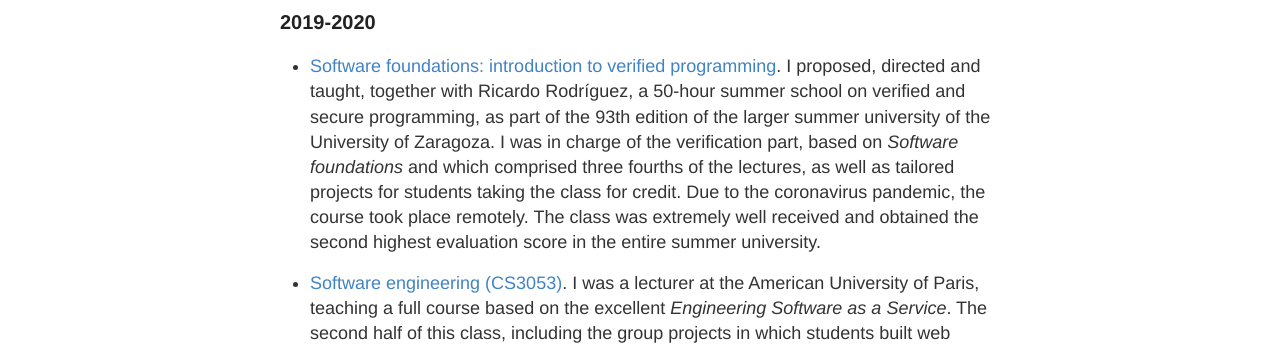
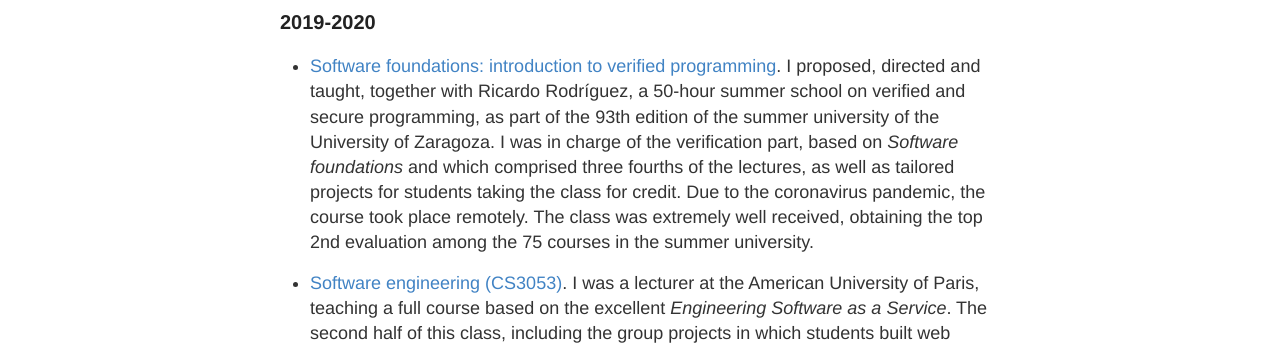
Before and after one commit to robblanco/robblanco.github.io, a Jekyll site: the page built from teaching.md, in a window 1280 px wide. Shown: the part 865-1210 px from the top of the page. Built offline with Jekyll 4.4.1, drawn with Linux system fonts in a browser that asks for light colours.

Commit message:
A bit more detail on the evaluations

```diff
--- a/teaching.md
+++ b/teaching.md
@@ -41,12 +41,12 @@ and secure programming course.
 * [Software foundations: introduction to verified programming](/teaching/unizar2020/).
   I proposed, directed and taught, together with Ricardo Rodríguez, a 50-hour
   summer school on verified and secure programming, as part of the 93th edition
-  of the larger summer university of the University of Zaragoza. I was in
-  charge of the verification part, based on *Software foundations* and which
-  comprised three fourths of the lectures, as well as tailored projects for
-  students taking the class for credit. Due to the coronavirus pandemic, the
-  course took place remotely. The class was extremely well received and obtained
-  the second highest evaluation score in the entire summer university.
+  of the summer university of the University of Zaragoza. I was in charge of
+  the verification part, based on *Software foundations* and which comprised
+  three fourths of the lectures, as well as tailored projects for students
+  taking the class for credit. Due to the coronavirus pandemic, the course took
+  place remotely. The class was extremely well received, obtaining the top 2nd
+  evaluation among the 75 courses in the summer university.
 
 * [Software engineering (CS3053)](https://catalog.aup.edu/course/cs3053/spring-2020).
   I was a lecturer at the American University of Paris, teaching a
```
